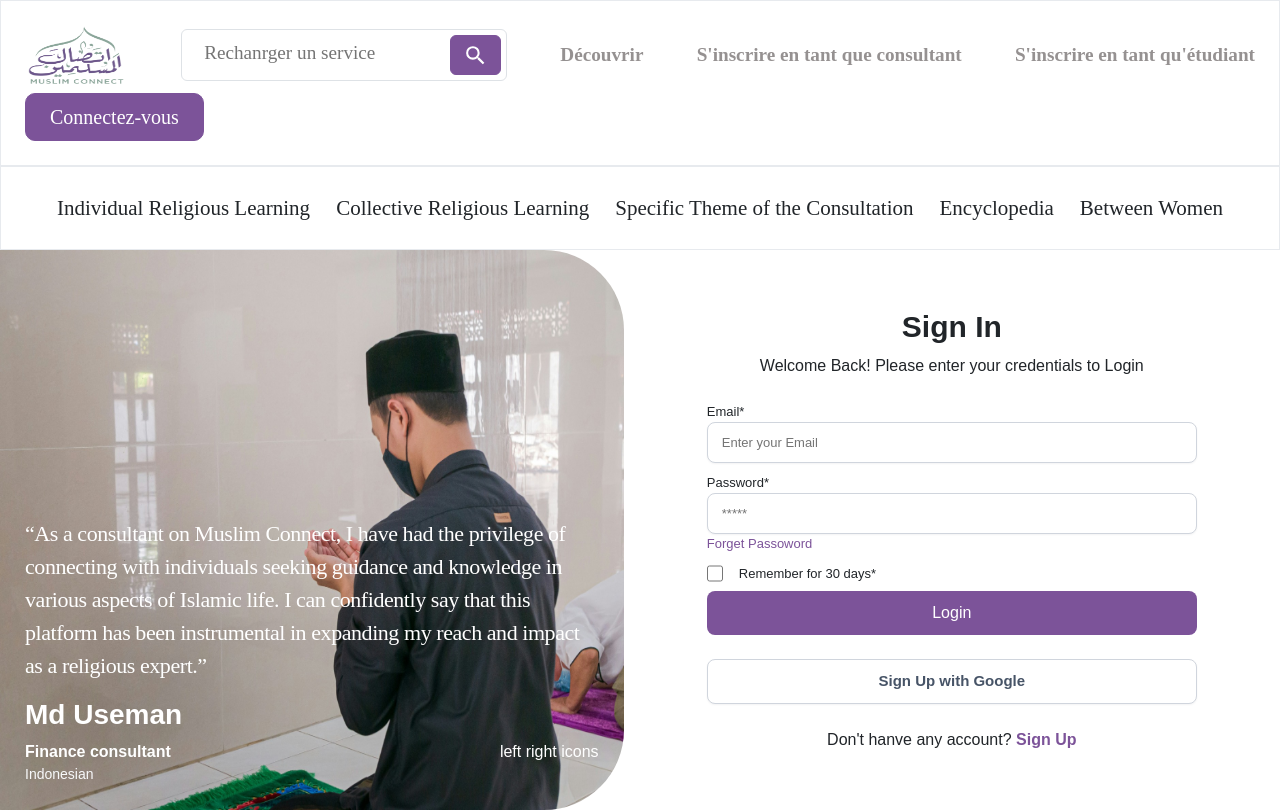
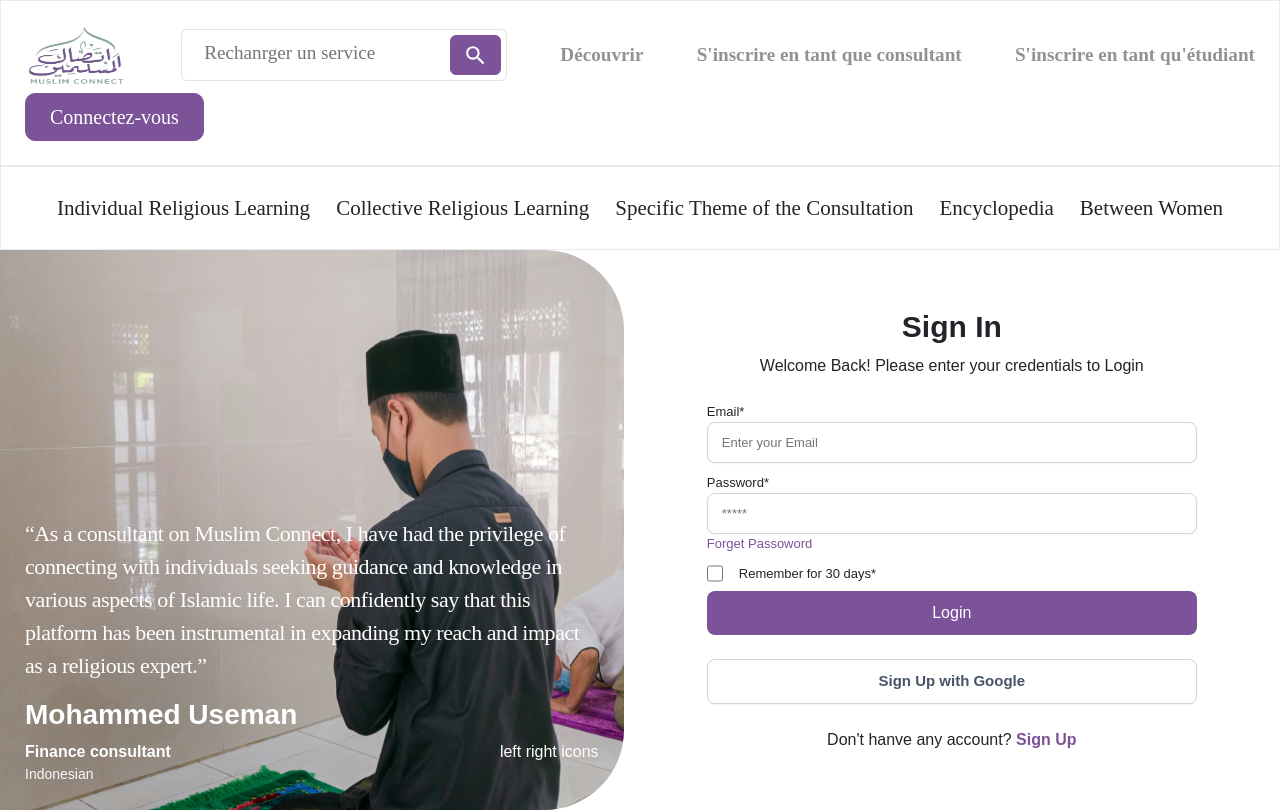
Before and after one commit to Alomj257/muslim-connect, a React (Create React App) app in the folder client-mc/: page /login in a window 1280 px wide. Built offline with nearby package versions, Linux system fonts and the light colour scheme.

Commit message:
Update Login.jsx

```diff
--- a/client-mc/src/components/Auth/Login/Login.jsx
+++ b/client-mc/src/components/Auth/Login/Login.jsx
@@ -454,7 +454,7 @@ const Login = () => {
                 as a religious expert.”
               </p>
               <div className="">
-                <h3 className="fw-bold">Md Useman</h3>
+                <h3 className="fw-bold">Mohammed Useman</h3>
               </div>
               <div className="d-flex justify-content-between">
                 <div className="d-flex flex-column">
```
